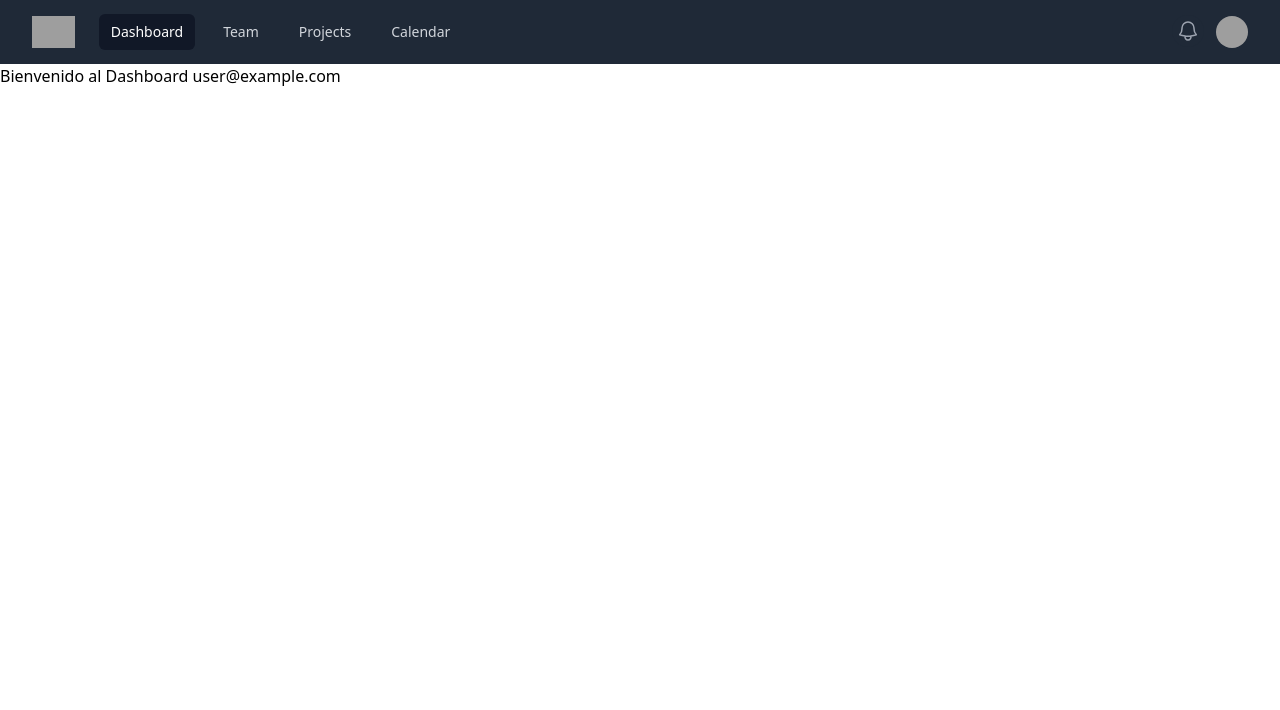
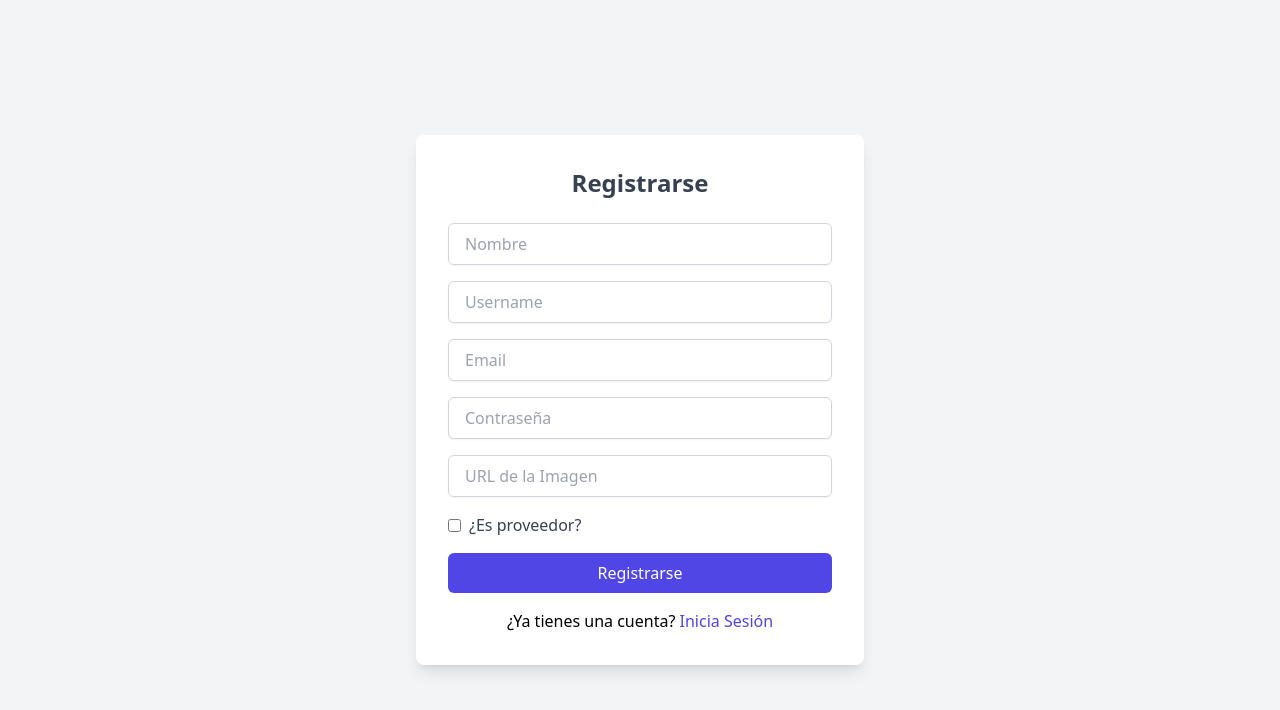
Before and after one commit to paulomeister/proyectoFinalEDyA2_Agendamiento, a React (Vite) app in the folder fronted-citas/: page /register in a window 1280 px wide. Before the commit this address led to /dashboard. Shown: the top 710 px of the page. Built offline with nearby package versions, Linux system fonts and the light colour scheme; no server answers; sample sign-in values are in the browser's storage; grey boxes are pictures that could not be loaded.

Commit message:
Correccion de bug del atributo error en el estado del usuario al renderizar formularios, envio de token generado por firebase al backend, actualizacion de formulario para el envio de datos en registro

```diff
--- a/fronted-citas/src/App.jsx
+++ b/fronted-citas/src/App.jsx
@@ -16,6 +16,7 @@ const App = () => {
   const { user } = useSelector((state) => state.auth);
 
   const dispatch = useDispatch();
+
   //Mantiene la sesion del usuario iniciada
   useEffect(() => {
     checkAuthStatus(dispatch);
--- a/fronted-citas/src/components/Navbar.jsx
+++ b/fronted-citas/src/components/Navbar.jsx
@@ -74,16 +74,13 @@ const Navbar = () => {
             <div className="hidden sm:ml-6 sm:block">
               <div className="flex space-x-4">
                 <a href="#" className="rounded-md bg-gray-900 px-3 py-2 text-sm font-medium text-white" aria-current="page">
-                  Dashboard
+                  Calendario
                 </a>
                 <a href="#" className="rounded-md px-3 py-2 text-sm font-medium text-gray-300 hover:bg-gray-700 hover:text-white">
-                  Team
+                  Proveedores
                 </a>
                 <a href="#" className="rounded-md px-3 py-2 text-sm font-medium text-gray-300 hover:bg-gray-700 hover:text-white">
-                  Projects
-                </a>
-                <a href="#" className="rounded-md px-3 py-2 text-sm font-medium text-gray-300 hover:bg-gray-700 hover:text-white">
-                  Calendar
+                  Citas
                 </a>
               </div>
             </div>
--- a/fronted-citas/src/pages/auth/Login.jsx
+++ b/fronted-citas/src/pages/auth/Login.jsx
@@ -14,7 +14,7 @@ const LoginComponent = () => {
     if (isAuthenticated) {
       navigate("/dashboard");
     }
-  }, [isAuthenticated, navigate]);
+  }, [isAuthenticated]);
 
   const handleEmailLogin = (data) => {
     const { email, password } = data;
--- a/fronted-citas/src/pages/auth/Registro.jsx
+++ b/fronted-citas/src/pages/auth/Registro.jsx
@@ -1,15 +1,17 @@
-import React, { useEffect } from "react";
+import React, { useEffect, useState } from "react";
 import { useDispatch, useSelector } from "react-redux";
 import { registerWithEmail } from "../../store/auth/authActions";
 import { useNavigate } from "react-router-dom";
 import { useForm } from "react-hook-form";
+import { Link } from "react-router-dom";
 
 const RegisterComponent = () => {
   const dispatch = useDispatch();
   const { isAuthenticated, loading, error } = useSelector((state) => state.auth);
+  const [isProveedor, setIsProveedor] = useState(false);
   const navigate = useNavigate();
 
-  const { register, handleSubmit, formState: { errors }, setValue } = useForm();
+  const { register, handleSubmit, formState: { errors } } = useForm();
 
   useEffect(() => {
     if (isAuthenticated) {
@@ -17,9 +19,16 @@ const RegisterComponent = () => {
     }
   }, [isAuthenticated, navigate]);
 
+
   const handleRegister = (data) => {
-    const { email, password, username, name, photo } = data;
-    dispatch(registerWithEmail(email, password, username, name, photo));
+    // Transforma los servicios de texto a array
+    data.servicios = data.servicios ? data.servicios.split(",").map(servicio => servicio.trim()) : [];
+    dispatch(registerWithEmail(data));
+  };
+
+  // Habilita el campo Servicios
+  const handleProveedorChange = (e) => {
+    setIsProveedor(e.target.checked);
   };
 
   return (
@@ -67,7 +76,7 @@ const RegisterComponent = () => {
             {errors.email && <p className="text-red-500 text-sm">{errors.email.message}</p>}
           </div>
 
-          <div className="mb-6">
+          <div className="mb-4">
             <input
               type="password"
               placeholder="Contraseña"
@@ -81,11 +90,35 @@ const RegisterComponent = () => {
             <input
               type="text"
               placeholder="URL de la Imagen"
-              {...register("imageUrl", { required: "La URL de la imagen es obligatoria" })}
+              {...register("photo")}
               className="w-full px-4 py-2 border border-gray-300 rounded-md shadow-sm focus:outline-none focus:ring-2 focus:ring-indigo-500"
             />
-            {errors.imageUrl && <p className="text-red-500 text-sm">{errors.imageUrl.message}</p>}
           </div>
+
+          <div className="mb-4 flex items-center">
+            <input
+              type="checkbox"
+              {...register("esProveedor")}
+              className="mr-2"
+              onChange={handleProveedorChange}
+            />
+            <label className="text-gray-700">¿Es proveedor?</label>
+          </div>
+
+          {/* Campo de Servicios visible solo cuando esProveedor es true  */}
+          {isProveedor && (
+            <div className="mb-4">
+              <input
+                type="text"
+                placeholder="Servicios (separados por comas)"
+                {...register("servicios", {
+                  required: "Los servicios son obligatorios"
+                })}
+                className="w-full px-4 py-2 border border-gray-300 rounded-md shadow-sm focus:outline-none focus:ring-2 focus:ring-indigo-500"
+              />
+              {errors.servicios && <p className="text-red-500 text-sm">{errors.servicios.message}</p>}
+            </div>
+          )}
 
           <button
             type="submit"
@@ -93,6 +126,15 @@ const RegisterComponent = () => {
           >
             Registrarse
           </button>
+
+          <div className="flex flex-col gap-4 text-center mt-4">
+          <p>
+            ¿Ya tienes una cuenta?{" "}
+            <Link to="/login" className="text-indigo-600 hover:underline">
+              Inicia Sesión
+            </Link>
+          </p>
+        </div>
         </form>
       </div>
     </div>
--- a/fronted-citas/src/store/auth/authActions.js
+++ b/fronted-citas/src/store/auth/authActions.js
@@ -1,27 +1,31 @@
 import { auth, googleProvider } from "../../firebaseConfig";
-import { signInWithEmailAndPassword, createUserWithEmailAndPassword, signOut, signInWithPopup } from "firebase/auth";
+import { signInWithEmailAndPassword, createUserWithEmailAndPassword, signOut, signInWithPopup, updateProfile } from "firebase/auth";
 import { loginRequest, loginSuccess, loginFailure, logoutSuccess } from "./authSlice";
 import axios from 'axios';
+import { persistor } from "../store";
 
 // Registro de usuario con correo y contraseña
-export const registerWithEmail = (email, password, name, username, photo) => async (dispatch) => {
+export const registerWithEmail = (data) => async (dispatch) => {
+
+  const {email, password, username, name, photo, esProveedor, servicios} = data;
+
   dispatch(loginRequest());
   try {
     const { user } = await createUserWithEmailAndPassword(auth, email, password);
 
+    console.log("data", data);
 
     const userData = {
-      uid: user.uid,
-      email: user.email,
-      name: name,
+      email: email,
+      nombre: name,
       username: username,
-      photo: photo,
+      fotoPerfil: photo,
+      password: password,
+      esProveedor: esProveedor,
+      servicios: servicios
     };
 
-    console.log(userData);
-
-
-    await axios.post('TU_URL', userData, {
+    await axios.post("http://127.0.0.1:4000/api/usuarios/crearUsuario", userData, {
       headers: {
         'Content-Type': 'application/json',
       },
@@ -35,8 +39,7 @@ export const registerWithEmail = (email, password, name, username, photo) => asy
 
 
     const serializableUser = {
-      uid: user.uid,
-      email: user.email,
+      email: email,
       displayName: name,
       username: username,
       photoURL: photo,
@@ -54,6 +57,7 @@ export const loginWithEmail = (email, password) => async (dispatch) => {
   try {
     const { user } = await signInWithEmailAndPassword(auth, email, password);
     const serializableUser = {
+      token: auth.currentUser.getIdToken(true),
       uid: user.uid,
       email: user.email,
       displayName: user.displayName,
@@ -87,14 +91,14 @@ export const logout = () => async (dispatch) => {
   try {
     await signOut(auth);
     dispatch(logoutSuccess());
+    persistor.purge();
   } catch (error) {
     console.log(error.message);
   }
 };
 
 // Comprueba si el usuario está autenticado
-export const checkAuthStatus = (dispatch) => {
-  auth.onAuthStateChanged((user) => {
+export const checkAuthStatus = auth.onAuthStateChanged((user) => {
   if (user) {
     const serializableUser = {
       uid: user.uid,
@@ -103,6 +107,7 @@ export const checkAuthStatus = (dispatch) => {
       photoURL: user.photoURL,
     };
     dispatch(loginSuccess(serializableUser));
+  } else {
+    dispatch(loginFailure("Credenciales no válidas o expiradas"));
   }
 });
-};
--- a/fronted-citas/src/store/auth/authSlice.js
+++ b/fronted-citas/src/store/auth/authSlice.js
@@ -24,8 +24,9 @@ const authSlice = createSlice({
       state.error = action.payload;
     },
     logoutSuccess: (state) => {
+      state.user = null;
       state.isAuthenticated = false;
-      state.user = null;
+      state.error = null;
     },
   },
 });
--- a/fronted-citas/src/store/store.js
+++ b/fronted-citas/src/store/store.js
@@ -1,8 +1,7 @@
 import { configureStore } from "@reduxjs/toolkit";
 import authReducer from "./auth/authSlice";
-import storage from "redux-persist/lib/storage"; // Usará localStorage por defecto
+import storage from "redux-persist/lib/storage";
 import { combineReducers } from "redux";
-// Trabajando con datos no serializables con redux persist
 import {
   persistStore,
   persistReducer,
@@ -15,21 +14,17 @@ import {
 } from 'redux-persist'
 
 
-// Configuración para persistir el estado en localStorage
 const persistConfig = {
   key: "root",
   storage,
 };
 
-// Combina los reducers (por si tienes más de uno)
 const rootReducer = combineReducers({
-  auth: authReducer, // Añade aquí más reducers si es necesario
+  auth: authReducer,
 });
 
-// Aplica persistencia al reducer combinado
 const persistedReducer = persistReducer(persistConfig, rootReducer);
 
-// Configura el store con el reducer persistente
 export const store = configureStore({
   reducer: persistedReducer,
   middleware: (getDefaultMiddleware) =>
@@ -40,5 +35,4 @@ export const store = configureStore({
     }),
 })
 
-// Crea el persistor para manejar la persistencia
 export const persistor = persistStore(store);
```
Also changed, not shown: fronted-citas/src/pages/Dashboard.jsx (+30 -5 lines), fronted-citas/src/components/Layout.jsx (line endings or trailing spaces). Lines whose indentation alone changed are shown as unchanged.
